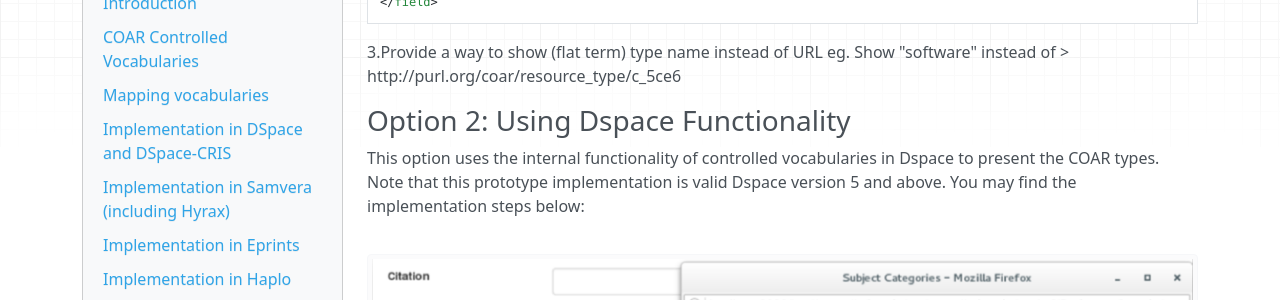
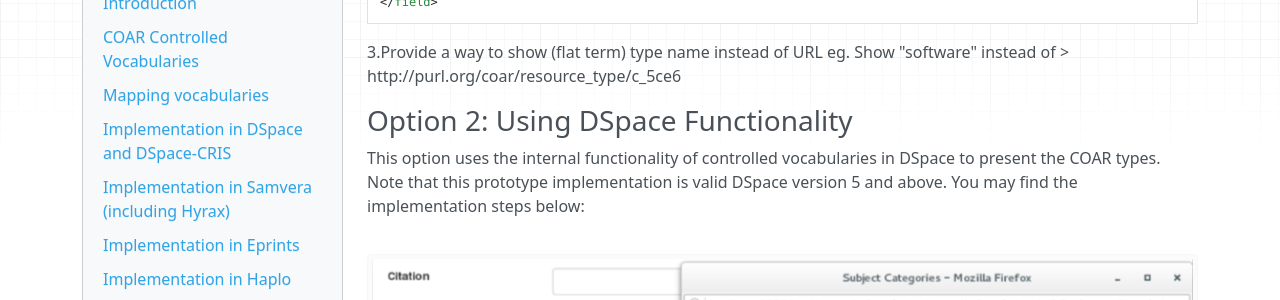
Before and after one commit to coar-repositories/vocabularies-implementation-guide, an MkDocs documentation site: the page built from docs/index.md, in a window 1280 px wide and 1400 px high, scrolled down 3668 px. Shown: the part 159-459 px from the top of the window. Built offline with MkDocs 1.6.1, drawn with Linux system fonts in a browser that asks for light colours; nearby versions of some CDN libraries; some of the changed text lies outside the part shown.

```diff
--- a/docs/index.md
+++ b/docs/index.md
@@ -68,7 +68,7 @@ bookPart | bookPart  | book part | http://purl.org/coar/resource_type/c_3248
 
 ## **Implementation in DSpace and DSpace-CRIS**
 
-COAR vocabularies can be implemented in repositories operating on DSpace by customising input forms or using the Dspace software functionality.
+COAR vocabularies can be implemented in repositories operating on DSpace by customising input forms or using the DSpace software functionality.
 
 ![DSpace workflow approach](https://raw.githubusercontent.com/coar-repositories/vocabularies-implementation-guide/master/images/1_workflow.png)<p align="center"> Figure 1. DSpace workflow approach</a>
 
@@ -102,9 +102,9 @@ This option includes a dropdown list of the fields to allow the submitter to sel
 3.Provide a way to show (flat term) type name instead of URL eg. Show "software" instead of > http://purl.org/coar/resource_type/c_5ce6
 
 
-### **Option 2: Using Dspace Functionality**
+### **Option 2: Using DSpace Functionality**
 
-This option uses the internal functionality of controlled vocabularies in Dspace to present the COAR types. Note that this prototype implementation is valid Dspace version 5 and above. You may find the implementation steps below:
+This option uses the internal functionality of controlled vocabularies in DSpace to present the COAR types. Note that this prototype implementation is valid DSpace version 5 and above. You may find the implementation steps below:
 
 ![Option 2](https://raw.githubusercontent.com/coar-repositories/vocabularies-implementation-guide/master/images/3_option2_DSpace_functionality.png)<p align="center"> Figure 3. Option 2: Using DSpace Functionality</a>
 
```
Also changed, not shown: other parts of docs/index.md (+2 -1 lines).
